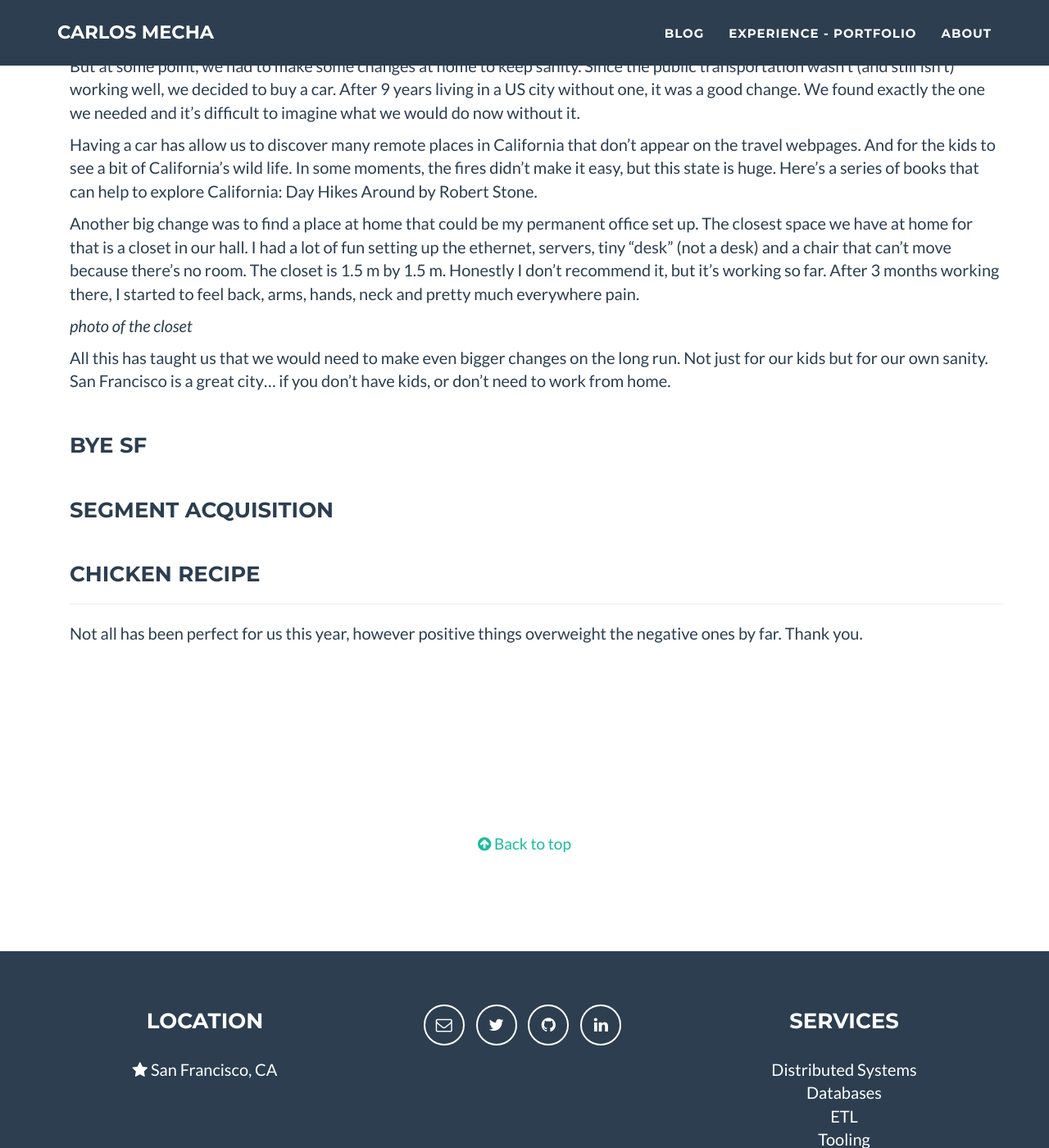
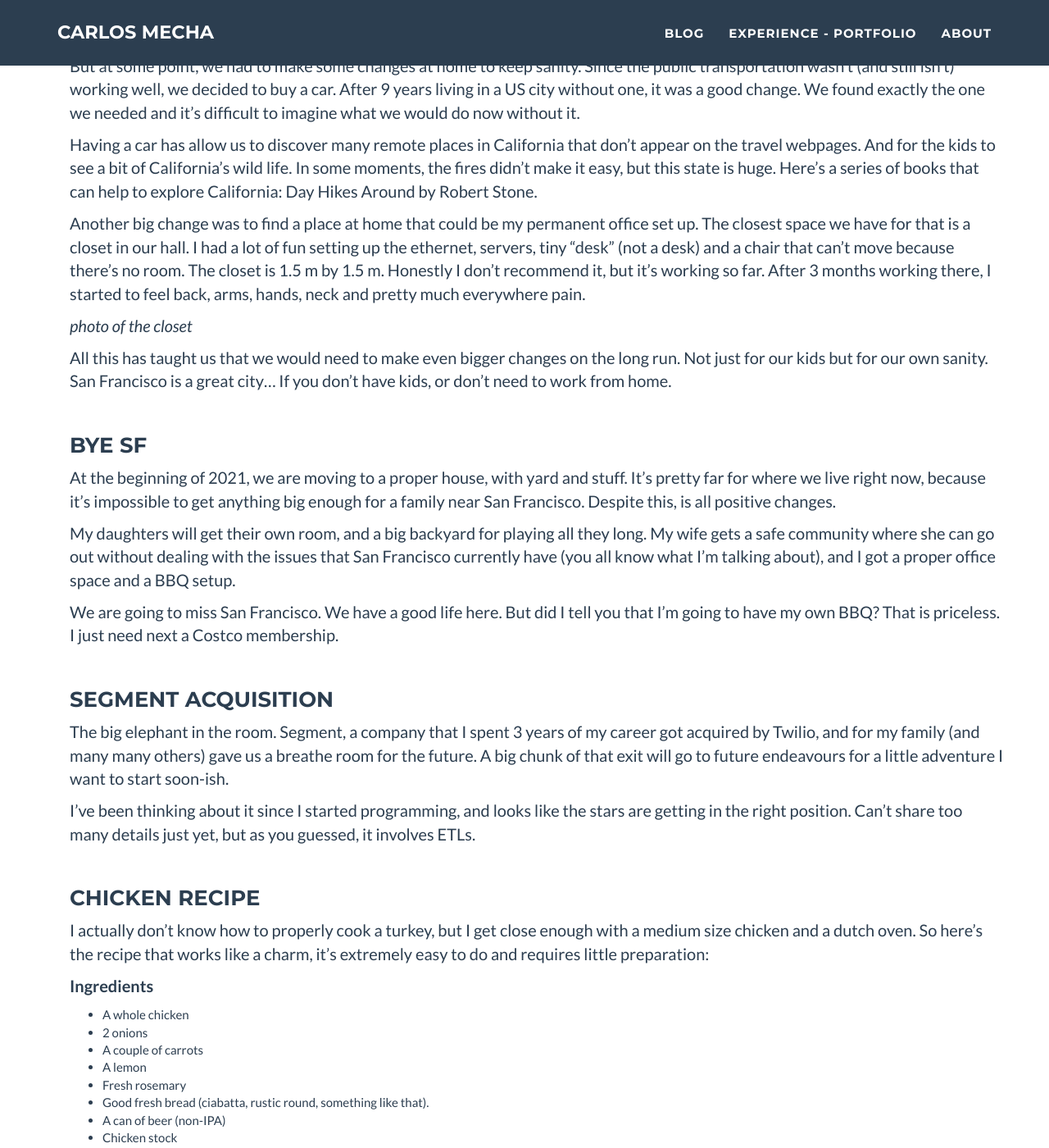
Before and after one commit to CarlosMecha/carlosmecha.github.com, a Jekyll site: the page built from _posts/2020-11-28-thanksgiving-2020.markdown, in a window 1280 px wide and 1400 px high, scrolled down 1594 px. Shown: the whole window at 82% size. Built offline with Jekyll 4.4.1, drawn with Linux system fonts in a browser that asks for light colours; some of the changed text lies outside the part shown.

Commit message:
Finish post

```diff
--- a/_posts/2020-11-28-thanksgiving-2020.markdown
+++ b/_posts/2020-11-28-thanksgiving-2020.markdown
@@ -6,7 +6,7 @@ slug: thanksgiving-2020
 ---
 
 My family and I didn't celebrate Thanksgiving until very recently. Japan and Spain don't have this
-tradition but since our 2 kids were born here, we decided to cook a turkey like any other American
+tradition but since our 2 kids were born in US, we decided to cook a turkey like any other American
 family.
 
 This year has been estrange at best, like taken from a sci-fi novel. A pandemic has hit hard every
@@ -14,17 +14,17 @@ country on Earth, and has change the lifestyle of many of us. But humans adapt (
 but that's material for another post).
 
 For my family, we have been extremely lucky in all aspects. Life changes due to the lockdown were
-just mere inconvenience so far. And we are very aware that many families are not this lucky. So in
-this short post, I'm saying thank you for all things that has happened to us during this _raro de
-cojones_ year.
+for the best so far. We are very aware that many families are not this lucky. So in
+this short post, I'm giving thanks for all things that has happened to us during this _weird as
+shit_ year.
 
 
 ### The family grew
 
 At the beginning of 2020, our second daughter was born. A bit earlier than expected but no
 complications. As I write this, she's "chewing" a piece of bread like there's no tomorrow. Taking
-care of a baby during the lockdown was easier than I was expecting, since for the first two months
-you are not supposed to go out often. Had a lot of time to play with our first daughter, make a
+care of a baby during the lockdown was easier than I expected, since for the first two months
+you are not supposed to go out often. Had a lot of time to play with our both of them, make a
 homelab, and cook. She's now 10 months old and getting ready to start walking.
 
 It also has helped a lot to work from home. I'm spending more time with my daughters than ever
@@ -42,13 +42,13 @@ _photo of fishes_
 
 I did a big transition in April. I joined Mapbox as engineering manager of their Tilesets Team. I
 was worried I made a big mistake to make such a move in a year like this one. I couldn't imagine
-what would be to start in a new company during a pandemic, onboard all remote in an industry that I
-have 0 knowledge (maps).
+what would be to start in a new company during a pandemic, onboard fully remote in an industry that I
+have 0 knowledge about (maps).
 
 But nothing bad happened. Onboarding was pretty smooth. I'm familiar with the technologies and the
 most important part, the crew is fantastic. A team of 15 wonderful people ready to listen to my
 rants and stupid questions about cartography and maps in general. Not all of them are using _vim_
-but little by little.
+but one step at a time.
 
 Since I started, I've been learning every day about the industry, how to monetize a complex product,
 how to work on different timezones, and a hundred little tricks that help me to overcome the
@@ -72,7 +72,7 @@ didn't make it easy, but this state is huge. Here's a series of books that can h
 California: Day Hikes Around by Robert Stone.
 
 Another big change was to find a place at home that could be my permanent office set up. The closest
-space we have at home for that is a closet in our hall. I had a lot of fun setting up the ethernet,
+space we have for that is a closet in our hall. I had a lot of fun setting up the ethernet,
 servers, tiny "desk" (not a desk) and a chair that can't move because there's no room. The closet is
 1.5 m by 1.5 m. Honestly I don't recommend it, but it's working so far. After 3 months working
 there, I started to feel back, arms, hands, neck and pretty much everywhere pain.
@@ -80,18 +80,87 @@ there, I started to feel back, arms, hands, neck and pretty much everywhere pain
 _photo of the closet_
 
 All this has taught us that we would need to make even bigger changes on the long run. Not just for
-our kids but for our own sanity. San Francisco is a great city... if you don't have kids, or don't
+our kids but for our own sanity. San Francisco is a great city... If you don't have kids, or don't
 need to work from home.
 
 
 ### Bye SF
 
+At the beginning of 2021, we are moving to a proper house, with yard and stuff. It's pretty far for
+where we live right now, because it's impossible to get anything big enough for a family near San
+Francisco. Despite this, is all positive changes.
+
+My daughters will get their own room, and a big backyard for playing all they long. My wife gets a
+safe community where she can go out without dealing with the issues that San Francisco currently
+have (you all know what I'm talking about), and I got a proper office space and a BBQ setup.
+
+We are going to miss San Francisco. We have a good life here. But did I tell you that I'm going to
+have my own BBQ? That is priceless. I just need next a Costco membership.
+
+
 ### Segment acquisition
+
+The big elephant in the room. Segment, a company that I spent 3 years of my career got acquired by
+Twilio, and for my family (and many many others) gave us a breathe room for the future. A big chunk
+of that exit will go to future endeavours for a little adventure I want to start soon-ish.
+
+I've been thinking about it since I started programming, and looks like the stars are getting in the
+right position. Can't share too many details just yet, but as you guessed, it involves ETLs.
+
 
 ### Chicken recipe
 
+I actually don't know how to properly cook a turkey, but I get close enough with a medium size
+chicken and a dutch oven. So here's the recipe that works like a charm, it's extremely easy to do
+and requires little preparation:
+
+**Ingredients**
+
+* A whole chicken
+* 2 onions
+* A couple of carrots
+* A lemon
+* Fresh rosemary
+* Good fresh bread (ciabatta, rustic round, something like that).
+* A can of beer (non-IPA)
+* Chicken stock
+* 4 potatoes
+* Olive oil, salt and black pepper
+
+**Preparation**
+
+1. Preheat the oven at 135°C/275°F.
+1. Remove the skin of the chicken carefully, trying to keep big chunks of it. Reserve in a dish.
+1. Season **a lot** the chicken with salt and pepper.
+1. Halve the onions and place them in the dutch oven with olive oil, at high heat until brown, with a pinch of salt.
+1. Reserve the onions and do the same with the carrots. 1-2 mins max. Reserve.
+1. Put a bit more of olive oil if needed, and place the chicken in the pot, still at high heat, just
+   enough time to brown a bit the outer meat. Take the chicken and place it in a dish.
+1. Add one cup of beer to the pot, and with a wood spoon, scratch the bottom of the pot for a
+   minute, reducing the beer (burning the alcohol) and keeping all the flavors in the liquid.
+1. Put the chicken, the onions, the carrots, fresh rosemary, a couple of lemon slices all in the
+   pot. Add 1 cup of chicken stock and drink whatever is left on the beer can.
+1. Put the lid and introduce the pot on the oven. Leave it there for 2, 2.5 hours.
+1. An hour before your chicken is done, put all that skin in small pieces with salt and pepper in a
+   oven tray. This would be as appetiser or "torreznos". Put the tray into the oven.
+1. 30 mins before your chicken and chicken skin are done, cut the potatoes in slices, put them in a
+   bowl with salt and olive oil. Cover that bowl with a plastic sheet and introduce it in the
+   microwave for 4 minutes.
+1. Take the potatoes, flip them and put them again in the microwave for another 4 minutes.
+1. Take another oven tray, put the "almost cooked" potatoes on it, add a bit of black pepper on top
+   and let it on the oven.
+1. When the chicken is done. Take the pot from the oven, let it rest, and set the oven to "Broil".
+1. Check the potatoes and the skin, they should be crispy in a couple of minutes, but be careful
+   that they could get burnt almost immediately.
+
+At that point, you won't need a knife to cut the chicken. Serve it with the potatoes, and leave the
+liquid on the side to dip some bread. The chicken skin goes perfect with beer. If for some random
+reason you don't finish the chicken, keep the liquid, bones and meat in the fridge to make a soup
+the next day.
 
 ---
 
 Not all has been perfect for us this year, however positive things overweight the negative ones by
 far. Thank you.
+
+_I'm getting a BBQ, yeeeey_
```
